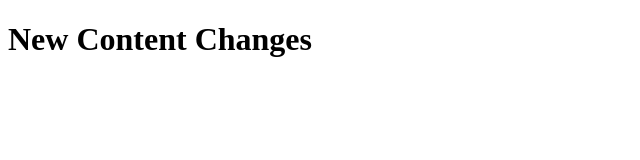
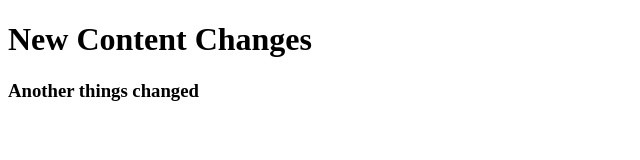
Before and after one commit to YoniB1995/git-tech-example, a plain HTML site: page index.html in a window 1280 px wide. Shown: the whole page, without its empty margins (0-640 px from the left). Drawn offline with Linux system fonts and the light colour scheme.

Commit message:
updated index.html

```diff
--- a/index.html
+++ b/index.html
@@ -8,5 +8,6 @@
 </head>
 <body>
     <h1>New Content Changes</h1>
+    <h3>Another things changed</h3>
 </body>
 </html>
```
